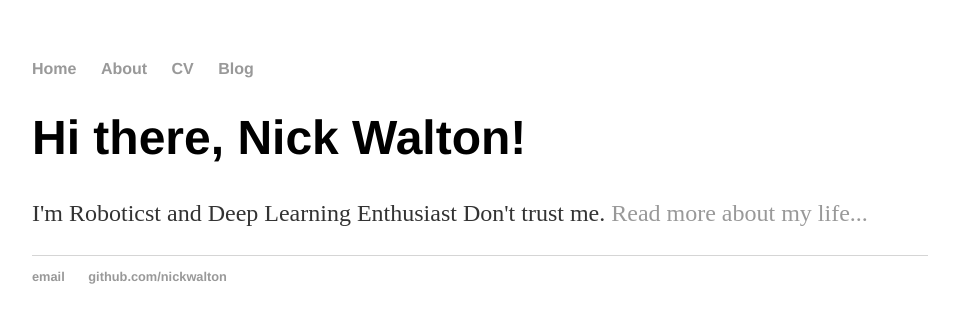
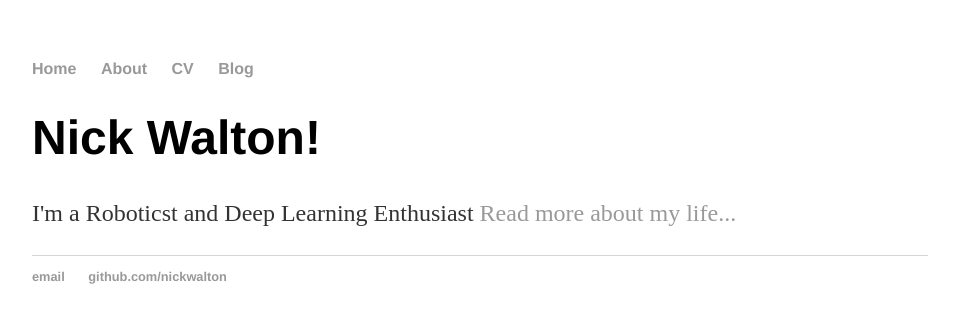
Before and after one commit to nickwalton/nickwalton.github.io, a plain HTML site: page index.html in a window 1280 px wide. Shown: the whole page, without its empty margins (160-1119 px from the left). Drawn offline with Linux system fonts and the light colour scheme.

Commit message:
Update index.html

```diff
--- a/index.html
+++ b/index.html
@@ -16,8 +16,8 @@
 		</nav>
 		<div class="container">
     		<div class="blurb">
-        		<h1>Hi there, Nick Walton!</h1>
-				<p>I'm Roboticst and Deep Learning Enthusiast</em> Don't trust me. <a href="/about">Read more about my life...</a></p>
+        		<h1>Nick Walton!</h1>
+				<p>I'm a Roboticst and Deep Learning Enthusiast</em> <a href="/about">Read more about my life...</a></p>
     		</div><!-- /.blurb -->
 		</div><!-- /.container -->
 		<footer>
```
